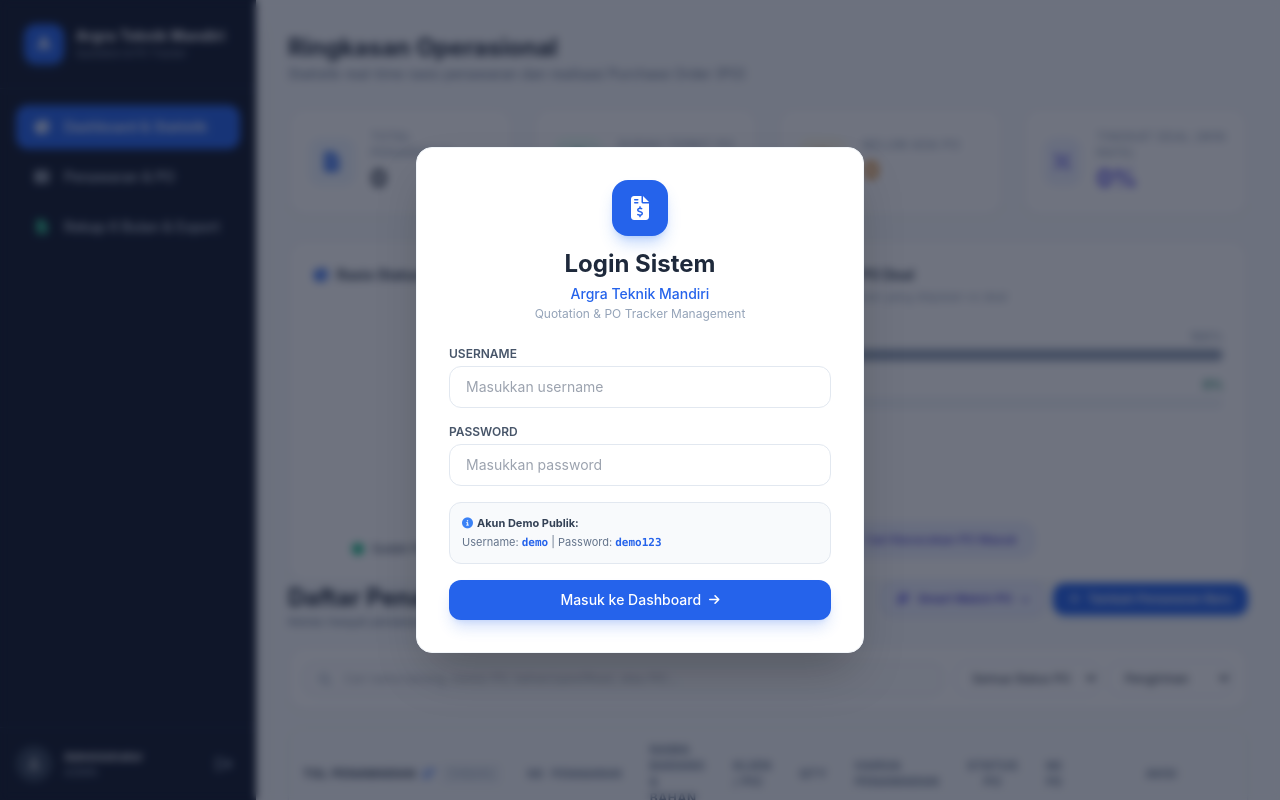
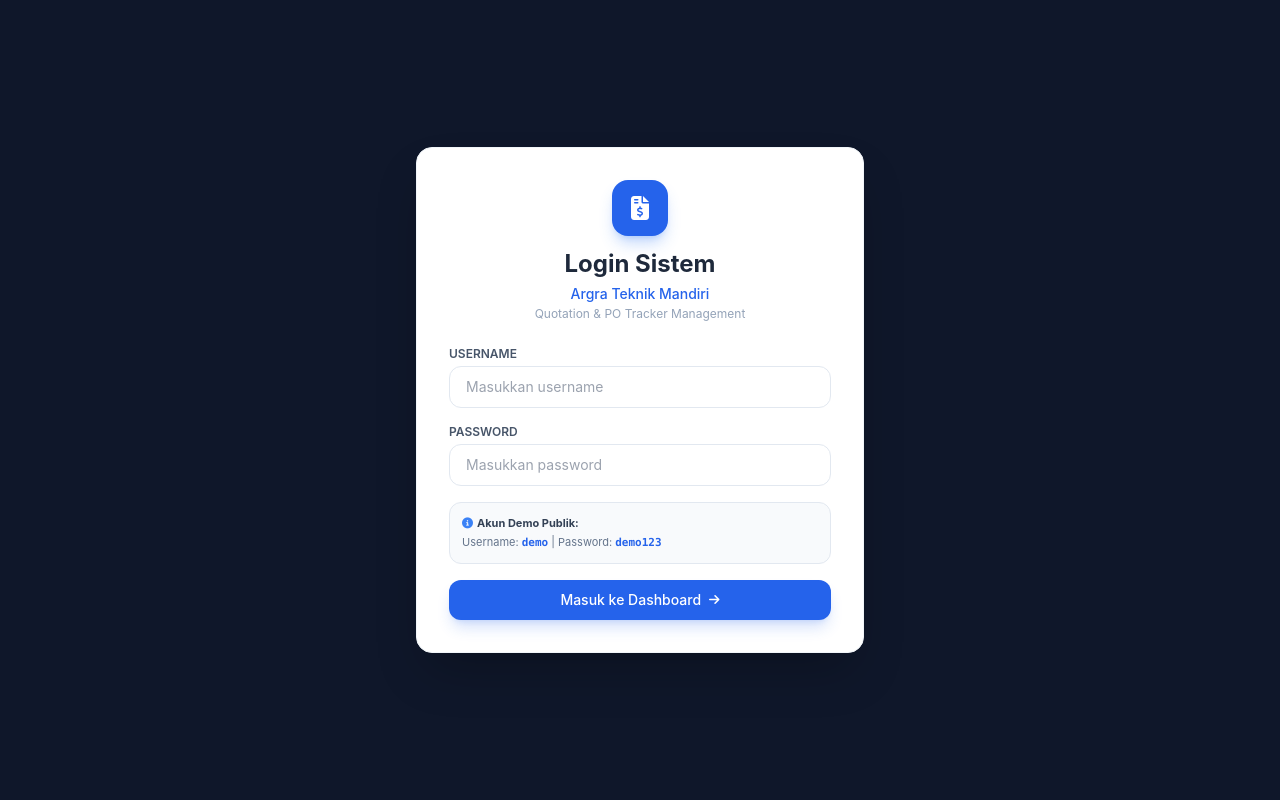
Before and after one commit to alifanovelia05/quotation-po-tracker-api, a plain HTML site: page static/index.html in a window 1280 px wide. Drawn offline with nearby package versions, Linux system fonts and the light colour scheme.

Commit message:
update login screen to solid background

```diff
--- a/static/index.html
+++ b/static/index.html
@@ -16,8 +16,8 @@
 </head>
 <body class="bg-slate-50 text-slate-800 antialiased">
 
-  <!-- ==================== LOGIN MODAL OVERLAY ==================== -->
-  <div id="loginModal" class="fixed inset-0 bg-slate-900/60 backdrop-blur-sm z-50 flex items-center justify-center p-4">
+  <!-- ==================== LOGIN SCREEN OVERLAY ==================== -->
+  <div id="loginModal" class="fixed inset-0 bg-slate-900 z-50 flex items-center justify-center p-4">
     <div class="bg-white rounded-2xl shadow-2xl max-w-md w-full p-8 border border-slate-100">
       <div class="text-center mb-6">
         <div class="w-14 h-14 bg-blue-600 text-white rounded-2xl flex items-center justify-center mx-auto mb-3 shadow-lg shadow-blue-500/30">
```
